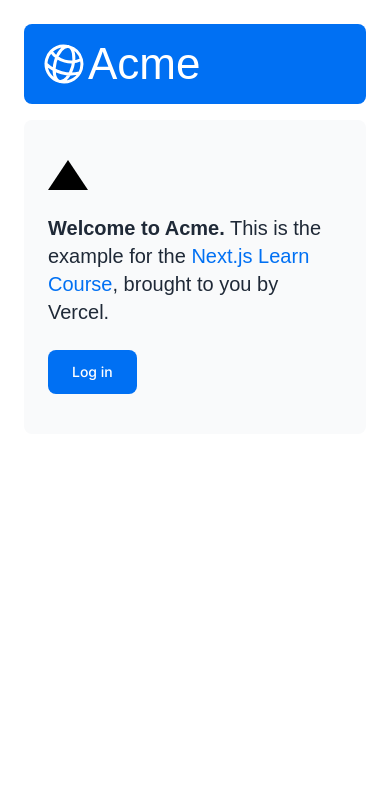
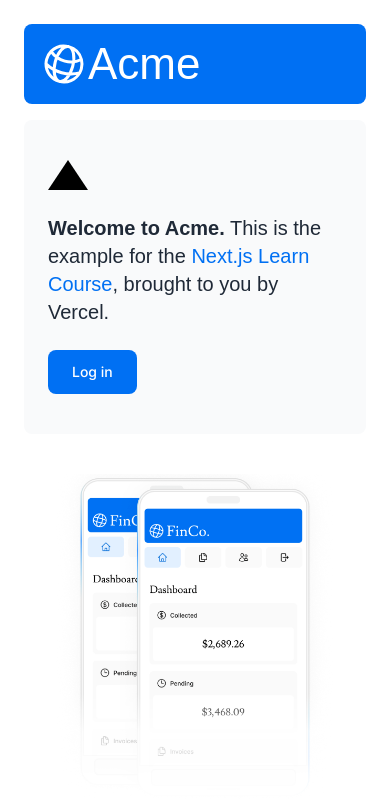
Before and after one commit to yousefelassal/next-dashboard, a Next.js app: page / in a window 390 px wide. Shown: the top 800 px of the page. Built offline with nearby package versions, Linux system fonts and the light colour scheme; a web font is replaced by a local one.

Commit message:
Add mobile version screenshots to dashboard project.

```diff
--- a/app/page.tsx
+++ b/app/page.tsx
@@ -35,6 +35,13 @@
             className="hidden md:block"
             alt="Screenshots of the dashboard project showing desktop and mobile versions"
           />
+          <Image
+            src="/hero-mobile.png"
+            width={560}
+            height={620}
+            className="md:hidden"
+            alt="Screenshots of the dashboard project showing mobile versions"
+          />
         </div>
       </div>
     </main>
```
